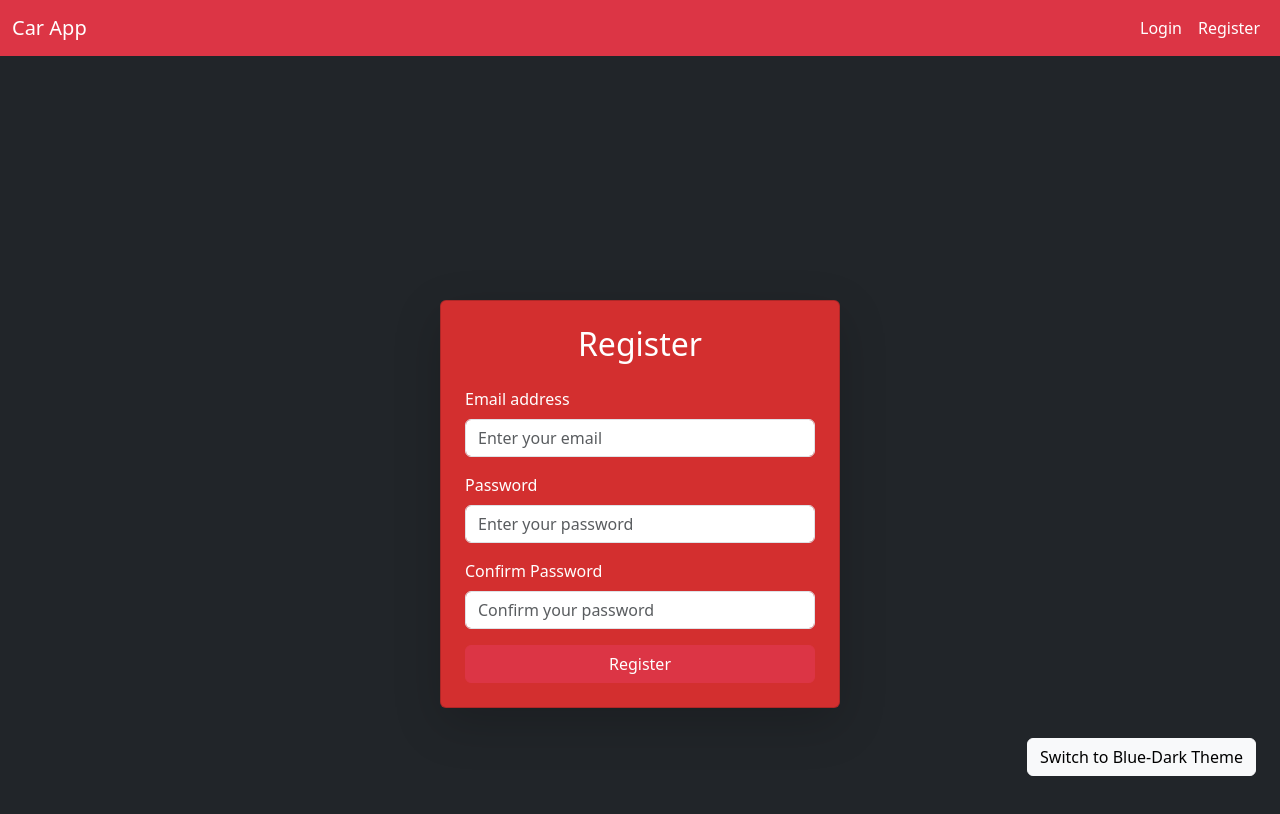
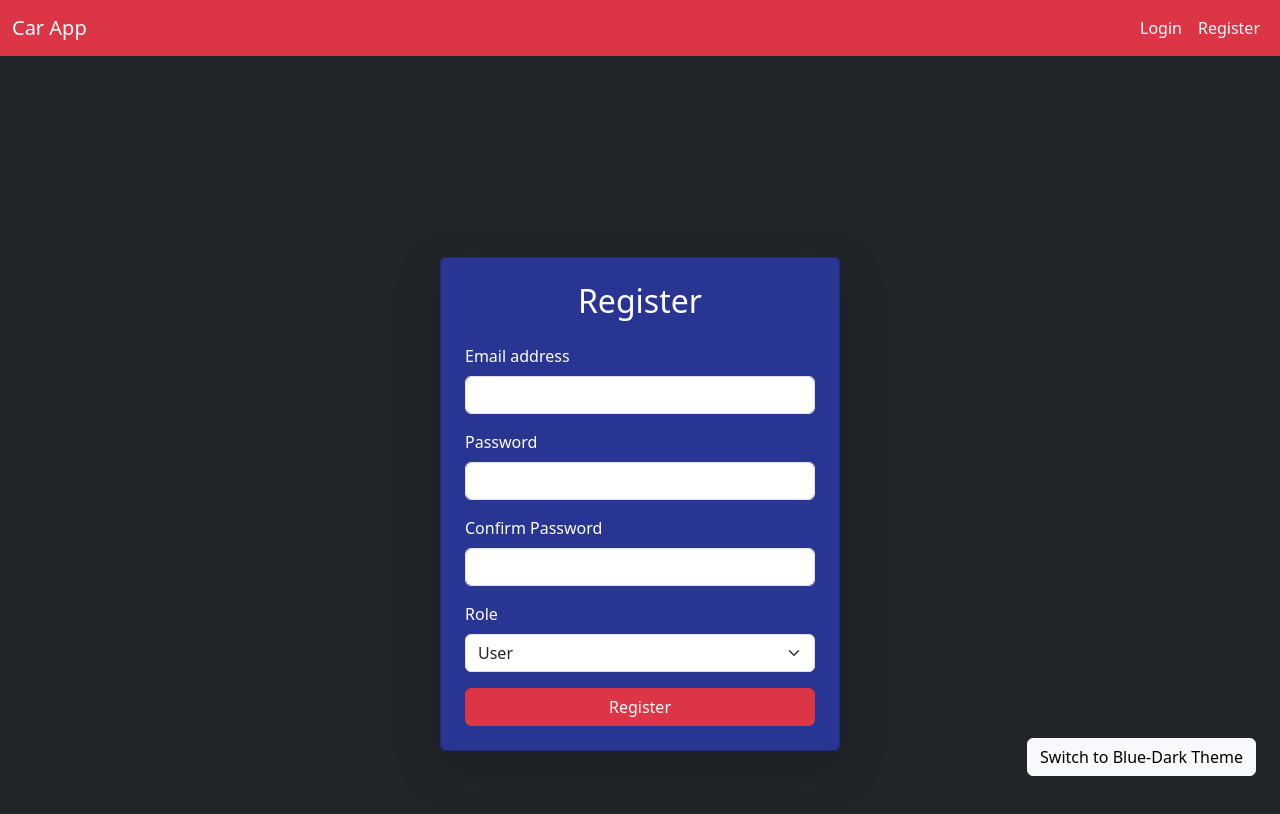
Before and after one commit to Vizsgaremek-CarCatalog/FrontendUj, a React (Vite) app: page /register in a window 1280 px wide. Shown: the top 814 px of the page. Built offline with nearby package versions, Linux system fonts and the light colour scheme.

Commit message:
AdminReg

```diff
--- a/package.json
+++ b/package.json
@@ -15,7 +15,7 @@
     "react": "^19.0.0",
     "react-bootstrap": "^2.10.9",
     "react-dom": "^19.0.0",
-    "react-router-dom": "^7.3.0"
+    "react-router-dom": "^7.4.0"
   },
   "devDependencies": {
     "@eslint/js": "^9.21.0",
--- a/src/CarList.tsx
+++ b/src/CarList.tsx
@@ -5,10 +5,15 @@ interface Car {
   id: number;
   vehicle: string;
   type: string;
-  manufacturer: string;
   color: string;
   fuel: string;
-  imageUrl?: string; // Optional property for the image
+  manufacturer: string;
+  mass: number;
+  imageUrl?: string;
+  price: number;
+  description: string;
+  yearMade: number;
+  horsePower: number;
 }
 
 interface CarListProps {
--- a/src/Register.tsx
+++ b/src/Register.tsx
@@ -3,77 +3,80 @@ import axios from "./axiosConfig";
 import { useNavigate } from "react-router-dom";
 import { Form, Button, Alert, Spinner } from "react-bootstrap";
 
-const Register: React.FC<{ theme: string }> = ({ theme }) => {
-  const [email, setEmail] = useState<string>("");
-  const [password, setPassword] = useState<string>("");
-  const [confirmPassword, setConfirmPassword] = useState<string>("");
-  const [errorMessage, setErrorMessage] = useState<string>("");
-  const [loading, setLoading] = useState<boolean>(false);
+const Register: React.FC = () => {
+  const [email, setEmail] = useState("");
+  const [password, setPassword] = useState("");
+  const [confirmPassword, setConfirmPassword] = useState("");
+  const [role, setRole] = useState("USER");
+  const [adminPassword, setAdminPassword] = useState("");
+  const [errorMessage, setErrorMessage] = useState("");
+  const [loading, setLoading] = useState(false);
   const navigate = useNavigate();
 
   const handleSubmit = async (e: React.FormEvent<HTMLFormElement>) => {
     e.preventDefault();
-
     if (password !== confirmPassword) {
       setErrorMessage("Passwords do not match!");
       return;
     }
 
-    const emailRegex = /^[^\s@]+@[^\s@]+\.[^\s@]+$/;
-    if (!emailRegex.test(email)) {
-      setErrorMessage("Please enter a valid email address.");
-      return;
-    }
-
     setLoading(true);
-
     try {
-      await axios.post("http://localhost:3000/users/", { email, password });
+      interface UserData {
+        email: string;
+        password: string;
+        role: string;
+        adminPassword?: string;
+      }
+      const userData: UserData = { email, password, role };
+      if (role === "ADMIN") {
+        userData.adminPassword = adminPassword;
+      }
+      await axios.post("http://localhost:3000/users/", userData);
       alert("Registration successful! Please log in.");
       navigate("/login");
-    } catch (error: any) {
+    } catch (error: unknown) {
       console.error("Registration failed", error);
-      setErrorMessage(error.response?.data?.message || "Registration failed");
+      if (axios.isAxiosError(error) && error.response?.data?.message) {
+        setErrorMessage(error.response.data.message);
+      } else {
+        setErrorMessage("Registration failed");
+      }
     } finally {
       setLoading(false);
     }
   };
 
   return (
-    <div className={`min-vh-100 d-flex justify-content-center align-items-center ${theme === "red-black" ? "bg-dark text-light" : "bg-dark text-white"}`}>
-      <div className={`card shadow-lg p-4`} style={{ width: "400px", backgroundColor: theme === "red-black" ? "#D32F2F" : "#283593", color: theme === "red-black" ? "#FFFFFF" : "#FFFFFF" }}>
+    <div className="min-vh-100 d-flex justify-content-center align-items-center bg-dark text-white">
+      <div className="card shadow-lg p-4" style={{ width: "400px", backgroundColor: "#283593", color: "#FFFFFF" }}>
         <h2 className="text-center mb-4">Register</h2>
         <Form onSubmit={handleSubmit}>
-          <Form.Group className="mb-3" controlId="formEmail">
+          <Form.Group className="mb-3">
             <Form.Label>Email address</Form.Label>
-            <Form.Control
-              type="email"
-              placeholder="Enter your email"
-              value={email}
-              onChange={(e) => setEmail(e.target.value)}
-              required
-            />
+            <Form.Control type="email" value={email} onChange={(e) => setEmail(e.target.value)} required />
           </Form.Group>
-          <Form.Group className="mb-3" controlId="formPassword">
+          <Form.Group className="mb-3">
             <Form.Label>Password</Form.Label>
-            <Form.Control
-              type="password"
-              placeholder="Enter your password"
-              value={password}
-              onChange={(e) => setPassword(e.target.value)}
-              required
-            />
+            <Form.Control type="password" value={password} onChange={(e) => setPassword(e.target.value)} required />
           </Form.Group>
-          <Form.Group className="mb-3" controlId="formConfirmPassword">
+          <Form.Group className="mb-3">
             <Form.Label>Confirm Password</Form.Label>
-            <Form.Control
-              type="password"
-              placeholder="Confirm your password"
-              value={confirmPassword}
-              onChange={(e) => setConfirmPassword(e.target.value)}
-              required
-            />
+            <Form.Control type="password" value={confirmPassword} onChange={(e) => setConfirmPassword(e.target.value)} required />
           </Form.Group>
+          <Form.Group className="mb-3">
+            <Form.Label>Role</Form.Label>
+            <Form.Select value={role} onChange={(e) => setRole(e.target.value)} required>
+              <option value="USER">User</option>
+              <option value="ADMIN">Admin</option>
+            </Form.Select>
+          </Form.Group>
+          {role === "ADMIN" && (
+            <Form.Group className="mb-3">
+              <Form.Label>Admin Password</Form.Label>
+              <Form.Control type="password" value={adminPassword} onChange={(e) => setAdminPassword(e.target.value)} required />
+            </Form.Group>
+          )}
           {errorMessage && <Alert variant="danger">{errorMessage}</Alert>}
           <Button variant="danger" type="submit" disabled={loading} className="w-100">
             {loading ? <Spinner animation="border" size="sm" /> : "Register"}
```
Also changed, not shown: 1 other file (tests, documents, lock files or other folders).
